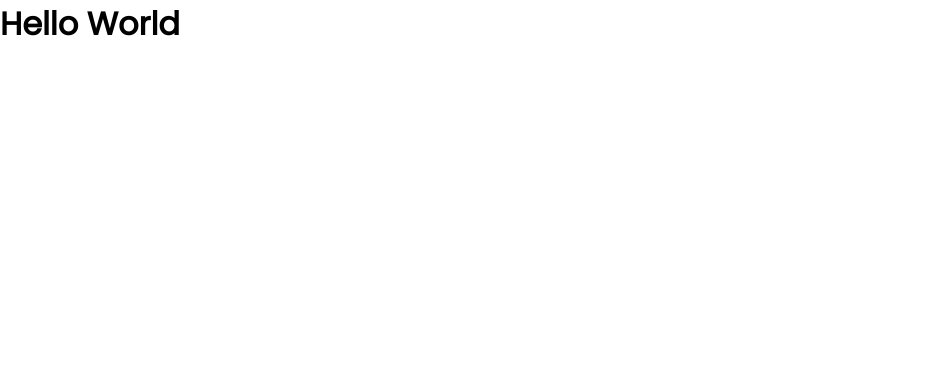
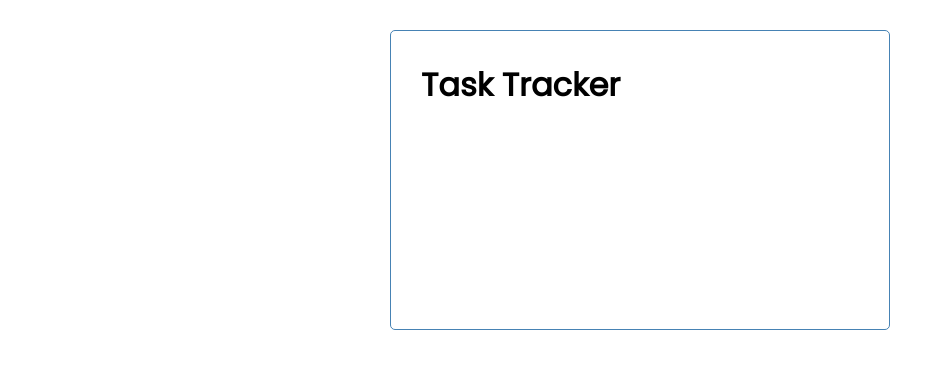
Before and after one commit to b-forme-akashi/crash_course, a Vue app in the folder vue-crash-2021/: page / in a window 1280 px wide. Shown: the top 368 px of the page, without its empty margins (0-951 px from the left). Built offline with nearby package versions, Linux system fonts and the light colour scheme.

Commit message:
Headerをcomponentsをに追加

```diff
--- a/vue-crash-2021/src/App.vue
+++ b/vue-crash-2021/src/App.vue
@@ -1,12 +1,16 @@
 <template>
-  <h1>Hello World</h1>
+  <div class="container">
+    <Header title="Hello"/>
+  </div>
 </template>
 
 <script>
+import Header from './components/Header'
 
 export default {
   name: 'App',
   components: {
+    Header
   }
 }
 </script>
@@ -29,7 +33,7 @@ body {
   margin: 30px auto;
   overflow: auto;
   min-height: 300px;
-  border: 1px solit steelblue;
+  border: 1px solid steelblue;
   padding: 30px;
   border-radius: 5px;
 }
--- /dev/null
+++ b/vue-crash-2021/src/components/Header.vue
@@ -0,0 +1,20 @@
+<template>
+    <header>
+        <h1>Task Tracker</h1>
+    </header>
+</template>
+
+<script>
+export default {
+    name: 'Header',
+}
+</script>
+
+<style scoped>
+    header {
+        display: flex;
+        justify-content: space-between;
+        align-items: center;
+        margin-bottom: 20px;
+    }
+</style>
```
Also changed, not shown: vue-crash-2021/src/components/HelloWorld.vue (deleted, +0 -57 lines).
